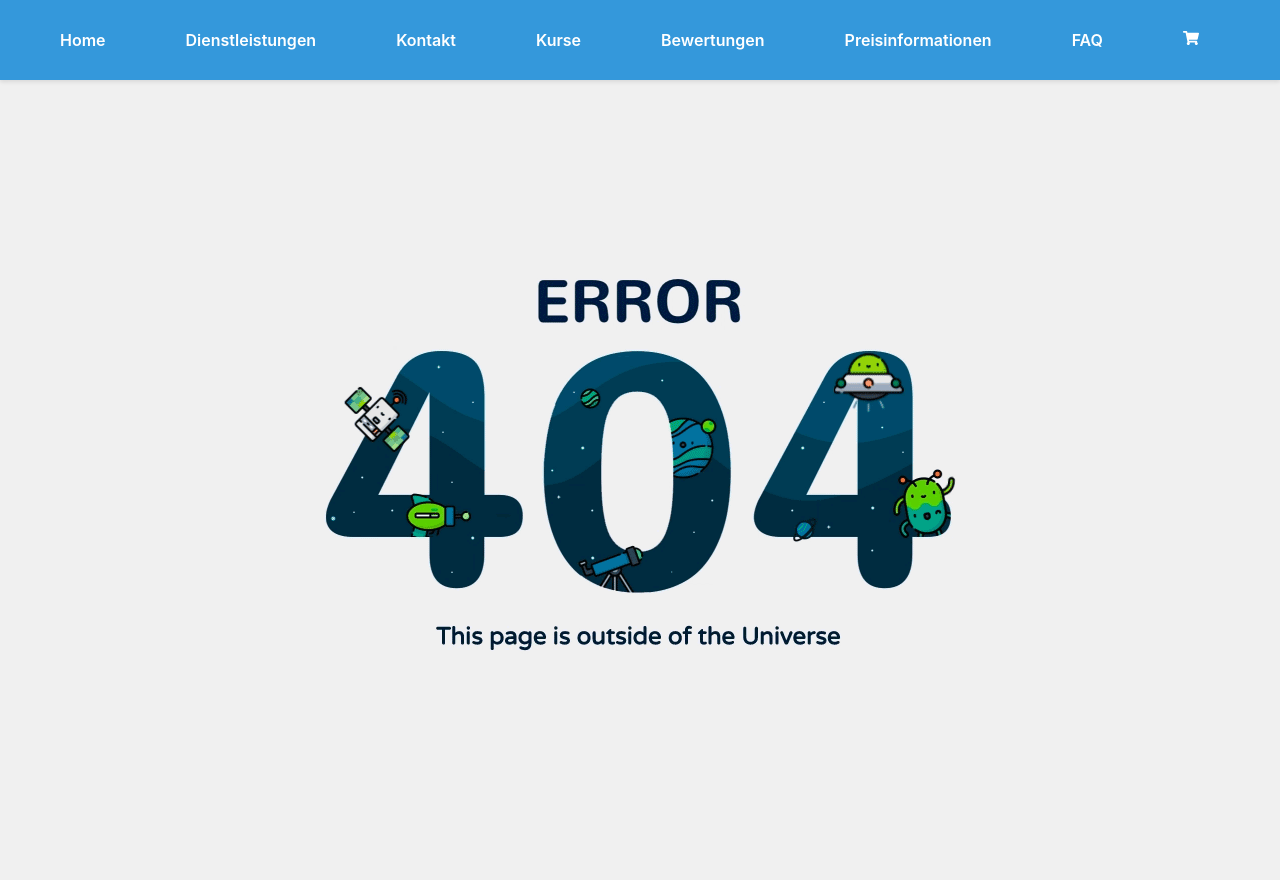
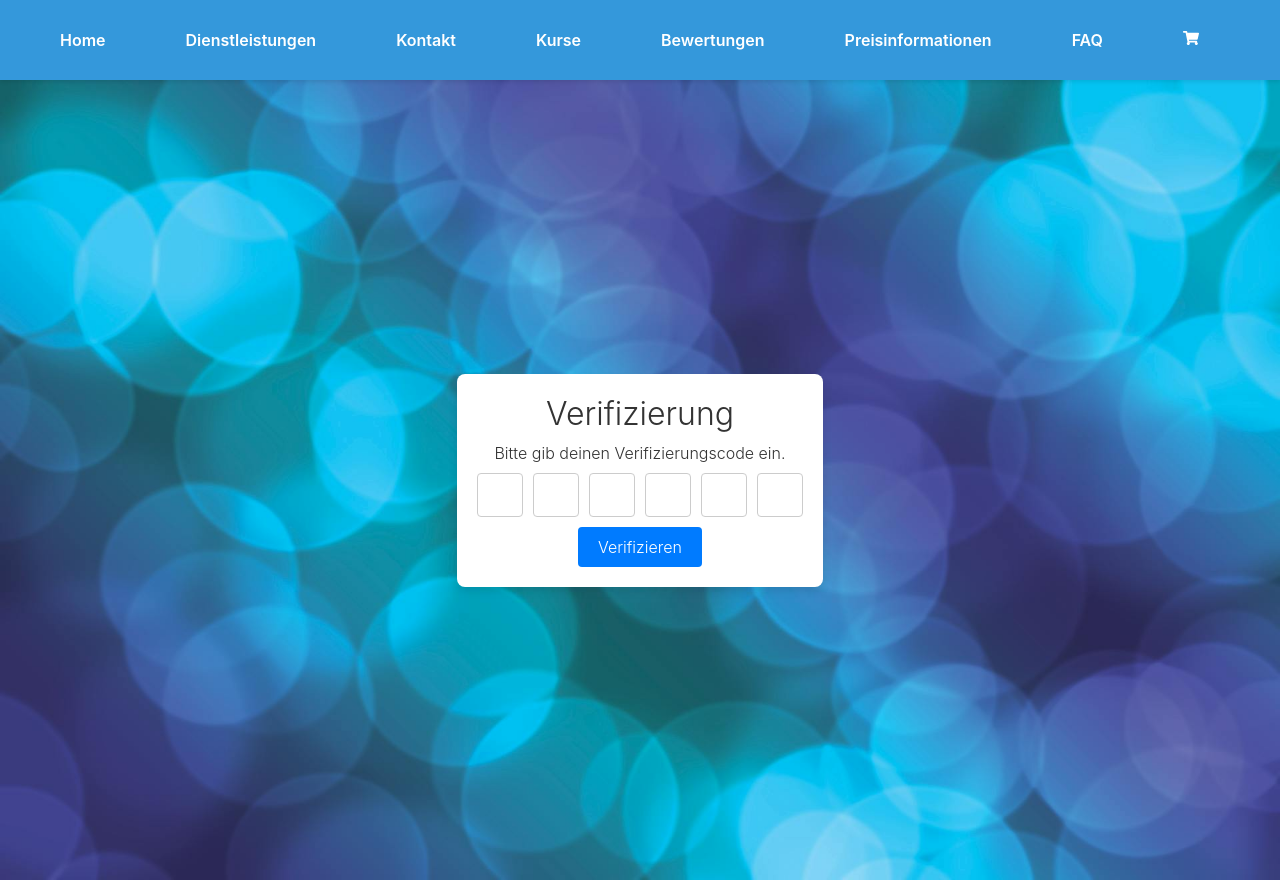
Before and after one commit to tbs-dienste/webfrostend, a React (Create React App) app: page /verification in a window 1280 px wide. Shown: the top 880 px of the page. Built offline with nearby package versions, Linux system fonts and the light colour scheme.

Commit message:
Uldsjfsdjf

```diff
--- a/src/App.js
+++ b/src/App.js
@@ -29,6 +29,7 @@ import GutscheinScanner from './components/Gutschein/GutscheinScanner';
 import FAQ from './components/FAQ/FaqComponent';
 import NotFound from './components/Error/NotFound';
 import Preisinformationen from './components/Preise/Preisinformationen';
+import VerificationCode from './components/Login/Verifikation/VerificationCode';
 
 const App = () => {
   const [isAdmin, setIsAdmin] = useState(localStorage.getItem('isAdmin') === 'true');
@@ -71,6 +72,7 @@ const App = () => {
           <Route path="/bewertung/:id" element={<BewertungDetail />} />
           <Route path="/kundenbewertung" element={<KundeBewertungformular />} />
           <Route path="/faq" element={<FAQ />} />
+          <Route path="/verification" element={<VerificationCode />} />
           <Route path="*" element={<NotFound />} />
           {isAdmin ? (
             <>
--- a/src/components/Chatbot/SimpleChatbot.jsx
+++ b/src/components/Chatbot/SimpleChatbot.jsx
@@ -12,7 +12,7 @@ const SimpleChatbot = () => {
 
   const faqs = [
     { question: 'hallo', reply: 'Hallo! Wie kann ich Ihnen helfen?' },
-    { question: 'wie viel kostet', reply: 'Die Preise variieren. Möchten Sie eine spezifische Information? <br/><a href="https://tbs-solutions.vercel.app/preise" class="chatbot-link" target="_blank">Preisinformationen</a>' },
+    { question: 'wie viel kostet', reply: 'Die Preise variieren. Möchten Sie eine spezifische Information? <br/><a href="https://tbs-solutions.vercel.app/preisinformationen" class="chatbot-link" target="_blank">Preisinformationen</a>' },
     { question: 'ich brauche hilfe', reply: 'Ich bin hier, um Ihnen zu helfen. Was brauchen Sie? <br/><a href="https://tbs-solutions.vercel.app/kundeerfassen" class="chatbot-link" target="_blank">Kontakt aufnehmen</a>' },
     { question: 'was sind die öffnungszeiten', reply: 'Unsere Öffnungszeiten sind Montag bis Freitag von 9 bis 17 Uhr. <br/><a href="https://tbs-solutions.vercel.app" class="chatbot-link" target="_blank">Website besuchen</a>' },
     { question: 'was ist deine funktion', reply: 'Ich bin ein virtueller Assistent, um Ihre Fragen zu beantworten und Ihnen Informationen zu geben.' },
--- a/src/components/Kunden/KundeErfassen.jsx
+++ b/src/components/Kunden/KundeErfassen.jsx
@@ -15,6 +15,7 @@ const KundeErfassen = () => {
   const [auftragsTyp, setAuftragsTyp] = useState('');
   const [auftragsBeschreibung, setAuftragsBeschreibung] = useState('');
   const [firma, setFirma] = useState('');
+  const [land, setLand] = useState('');
 
   const handleKontaktAufnehmen = async () => {
     try {
@@ -22,6 +23,7 @@ const KundeErfassen = () => {
       const ip_adresse = ipResponse.data.ip;
 
       const newKunde = {
+        land,
         firma,
         vorname,
         nachname,
@@ -53,6 +55,19 @@ const KundeErfassen = () => {
     <div className="kunde-erfassen">
       <h2>Kontaktdaten</h2>
       <div className="formular">
+      <div className="formular-gruppe">
+          <label htmlFor="geschlecht">Geschlecht:</label>
+          <select
+            id="geschlecht"
+            value={geschlecht}
+            onChange={(e) => setGeschlecht(e.target.value)}
+            className="dropdown"
+          >
+            <option value="">Bitte auswählen</option>
+            <option value="männlich">Männlich</option>
+            <option value="weiblich">Weiblich</option>
+          </select>
+        </div>
         <div className="formular-gruppe">
           <label htmlFor="firma">Firma:</label>
           <input
@@ -108,6 +123,23 @@ const KundeErfassen = () => {
           />
         </div>
         <div className="formular-gruppe">
+          <label htmlFor="land">Land:</label>
+          <select
+            id="land"
+            value={land}
+            onChange={(e) => setGeschlecht(e.target.value)}
+            className="dropdown"
+          >
+            <option value="">Bitte auswählen</option>
+            <option value="Deutschland">Deutschland</option>
+            <option value="Schweiz">Schweiz</option>
+            <option value="Österreich">Österreich</option>
+            <option value="Frankreich">Frankreich</option>
+            <option value="Italien">Italien</option>
+            <option value="England">England</option>
+          </select>
+        </div>
+        <div className="formular-gruppe">
           <label htmlFor="email">Email-Adresse:</label>
           <input
             type="email"
@@ -134,20 +166,7 @@ const KundeErfassen = () => {
             onChange={(e) => setMobil(e.target.value)}
           />
         </div>
-        <div className="formular-gruppe">
-          <label htmlFor="geschlecht">Geschlecht:</label>
-          <select
-            id="geschlecht"
-            value={geschlecht}
-            onChange={(e) => setGeschlecht(e.target.value)}
-            className="dropdown"
-          >
-            <option value="">Bitte auswählen</option>
-            <option value="männlich">Männlich</option>
-            <option value="weiblich">Weiblich</option>
-            <option value="divers">Divers</option>
-          </select>
-        </div>
+
       </div>
       <h2>Auftrag</h2>
       <div className="formular">
--- a/src/components/Kunden/KundeErfassen.scss
+++ b/src/components/Kunden/KundeErfassen.scss
@@ -57,6 +57,7 @@
       background-repeat: no-repeat;
       background-position: right 10px center;
       background-size: 10px;
+      font-family: 'Arial', sans-serif;
       padding-right: 30px;
     }
 
--- a/src/components/Kunden/Kundenanzeigen.jsx
+++ b/src/components/Kunden/Kundenanzeigen.jsx
@@ -66,6 +66,7 @@ const KundenAnzeigen = () => {
               <input type="text" name="strasseHausnummer" value={editedData.strasseHausnummer} onChange={handleInputChange} />
               <input type="text" name="postleitzahl" value={editedData.postleitzahl} onChange={handleInputChange} />
               <input type="text" name="ort" value={editedData.ort} onChange={handleInputChange} />
+              <input type="text" name="land" value={editedData.land} onChange={handleInputChange} />
               <input type="text" name="email" value={editedData.email} onChange={handleInputChange} />
               <input type="text" name="telefon" value={editedData.telefon} onChange={handleInputChange} />
               <input type="text" name="mobil" value={editedData.mobil} onChange={handleInputChange} />
@@ -83,13 +84,13 @@ const KundenAnzeigen = () => {
               <p><strong>Strasse und Hausnummer:</strong> {selectedKunde.strasseHausnummer}</p>
               <p><strong>Postleitzahl:</strong> {selectedKunde.postleitzahl}</p>
               <p><strong>Ort:</strong> {selectedKunde.ort}</p>
+              <p><strong>Ort:</strong> {selectedKunde.land}</p>
               <p><strong>Email:</strong> {selectedKunde.email}</p>
               <p><strong>Telefon:</strong> {selectedKunde.telefon}</p>
               <p><strong>Mobil:</strong> {selectedKunde.mobil}</p>
               <p><strong>Geschlecht:</strong> {selectedKunde.geschlecht}</p>
               <p><strong>Auftragstyp:</strong> {selectedKunde.auftragsTyp}</p>
               <p><strong>Auftragsbeschreibung:</strong> {selectedKunde.auftragsBeschreibung}</p>
-              <p><strong>Preis:</strong> {selectedKunde.preis}</p>
               <p><strong>IP-Adresse:</strong> {selectedKunde.ip_adresse}</p>
             </>
           )
--- a/src/components/Login/Login.jsx
+++ b/src/components/Login/Login.jsx
@@ -13,7 +13,7 @@ const Login = ({ onLogin }) => {
 
     if (username === adminUsername && password === adminPassword) {
       onLogin(true);
-      window.location.href = "/kunden"
+      window.location.href = "/verification"
     } else {
       alert('Falscher Benutzername oder Passwort.');
     }
@@ -22,25 +22,26 @@ const Login = ({ onLogin }) => {
   return (
     <div className="login-container">
       <form onSubmit={handleLogin} className="login-form">
+      <h1 className='titel'>Login</h1>
         <label>
-          Benutzername:
           <input
             type="text"
+            placeholder='Benutzername'
             value={username}
             onChange={(e) => setUsername(e.target.value)}
           />
         </label>
         <br />
         <label>
-          Passwort:
           <input
             type="password"
             value={password}
+            placeholder='Passwort'
             onChange={(e) => setPassword(e.target.value)}
           />
         </label>
         <br />
-        <button type="submit">Einloggen</button>
+        <button onClick={handleLogin} className='einloggen'>Kontakt aufnehmen</button>
       </form>
     </div>
   );
--- a/src/components/Login/Login.scss
+++ b/src/components/Login/Login.scss
@@ -21,36 +21,44 @@ $button-border-radius: 4px;
   align-items: center;
 
   .login-form {
-    background-color: $background-color;
-    padding: 20px;
-    border-radius: 8px;
-    box-shadow: 0 2px 4px rgba(0, 0, 0, 0.1);
+   backdrop-filter: blur(30px);
+   box-shadow: 0px 0px 30px rgba(227, 228, 237, 0.37);
+   border: 2px solid rgba(255, 255, 255, 0.18);
+   height: 300px;
+   width: 500px;
+   border-radius: 10%;
+
+   .titel {
+    padding-top: 40px;
+    padding-left: 40px;
+    font-weight: 2px;
+   }
 
     label {
       display: block;
       margin-bottom: 10px;
+      padding-left: 40px;
 
       input {
-        width: 100%;
+        width: 350px;
         padding: 8px;
         border-radius: $input-border-radius;
         border: 1px solid $input-border-color;
       }
     }
 
-    button {
-      width: 100%;
-      padding: 10px;
-      background-color: $primary-color;
-      color: #ffffff;
+    .einloggen {
+      padding: 1rem 2rem;
+      font-size: 1.2rem;
+      justify-content: center;
+      align-items: center;
+      color: #fff;
+      background-color: #007bff;
       border: none;
-      border-radius: $button-border-radius;
+      border-radius: 50px;
+      width: 350px;
       cursor: pointer;
-      transition: background-color 0.3s ease;
-
-      &:hover {
-        background-color: $secondary-color;
-      }
+      transition: background-color 0.3s;
     }
   }
 }
--- /dev/null
+++ b/src/components/Login/Verifikation/VerificationCode.jsx
@@ -0,0 +1,67 @@
+import React, { useRef, useState } from 'react';
+import './VerificationCode.scss';
+
+const VerificationCode = () => {
+  const inputs = useRef([]);
+  const [error, setError] = useState('');
+
+  const codeToVerify = '123456'; // Der richtige Verifizierungscode
+
+  const handleChange = (e, index) => {
+    const { value } = e.target;
+    if (/[^0-9]/.test(value)) return; // Nur Zahlen erlauben
+
+    if (value && index < inputs.current.length - 1) {
+      inputs.current[index + 1].focus();
+    }
+
+    // Setze den Wert im aktuellen Input
+    inputs.current[index].value = value;
+  };
+
+  const handleKeyDown = (e, index) => {
+    if (e.key === 'Backspace' && index > 0 && e.target.value === '') {
+      inputs.current[index - 1].focus();
+    }
+  };
+
+  const verifyCode = () => {
+    const enteredCode = inputs.current.map(input => input.value).join('');
+    if (enteredCode === codeToVerify) {
+      window.location.href = '/kunden';
+      setError('');
+    } else {
+      setError('Der eingegebene Code ist falsch. Bitte versuche es erneut.');
+      inputs.current.forEach(input => (input.value = ''));
+      inputs.current[0].focus();
+    }
+  };
+
+  return (
+    <div className="background-container">
+      <div className="form-container">
+        <h1>Verifizierung</h1>
+        <p>Bitte gib deinen Verifizierungscode ein.</p>
+        <div className="input-wrapper">
+          {Array.from({ length: 6 }, (_, index) => (
+            <input
+              key={index}
+              type="text"
+              maxLength="1"
+              className="verification-code-input"
+              ref={(el) => (inputs.current[index] = el)}
+              onChange={(e) => handleChange(e, index)}
+              onKeyDown={(e) => handleKeyDown(e, index)}
+            />
+          ))}
+        </div>
+        {error && <div className="error-message">{error}</div>}
+        <button className="verify-button" onClick={verifyCode}>
+          Verifizieren
+        </button>
+      </div>
+    </div>
+  );
+};
+
+export default VerificationCode;
--- /dev/null
+++ b/src/components/Login/Verifikation/VerificationCode.scss
@@ -0,0 +1,62 @@
+/* VerificationCode.scss */
+.background-container {
+  display: flex;
+  justify-content: center;
+  align-items: center;
+  background-image: url('./verification.jpg'); /* Pfad zu deinem Hintergrundbild */
+  background-size: cover; /* Bild skalieren, um den Container abzudecken */
+  background-position: center; /* Bild zentrieren */
+  width: 100vw; /* Vollbildbreite */
+  height: 100vh; /* Vollbildhöhe */
+}
+
+.form-container {
+  display: flex;
+  flex-direction: column;
+  align-items: center;
+  gap: 10px;
+  background-color: white; /* Hintergrundfarbe für den Bereich der Eingabefelder und Buttons */
+  padding: 20px;
+  border-radius: 8px;
+  box-shadow: 0 4px 8px rgba(0, 0, 0, 0.1); /* Optionaler Schatten für besseren Kontrast */
+}
+
+.input-wrapper {
+  display: flex;
+  gap: 10px;
+}
+
+.verification-code-input {
+  width: 40px;
+  height: 40px;
+  font-size: 18px;
+  text-align: center;
+  border: 1px solid #ccc;
+  border-radius: 4px;
+  outline: none;
+  transition: border-color 0.3s ease;
+
+  &:focus {
+    border-color: #007bff;
+  }
+}
+
+.error-message {
+  color: #d9534f;
+  font-size: 14px;
+}
+
+.verify-button {
+  padding: 10px 20px;
+  border: none;
+  border-radius: 4px;
+  background-color: #007bff;
+  color: #fff;
+  font-size: 16px;
+  cursor: pointer;
+  transition: background-color 0.3s ease;
+
+  &:hover {
+    background-color: #0056b3;
+  }
+}
--- a/src/components/Mitarbeiter/MitarbeiterErfassen.jsx
+++ b/src/components/Mitarbeiter/MitarbeiterErfassen.jsx
@@ -112,7 +112,6 @@ const MitarbeiterErfassen = () => {
           >
             <option value="männlich">Männlich</option>
             <option value="weiblich">Weiblich</option>
-            <option value="divers">Divers</option>
           </select>
         </div>
 
```
Also changed, not shown: src/components/Login/Verifikation/verification.jpg (added).
